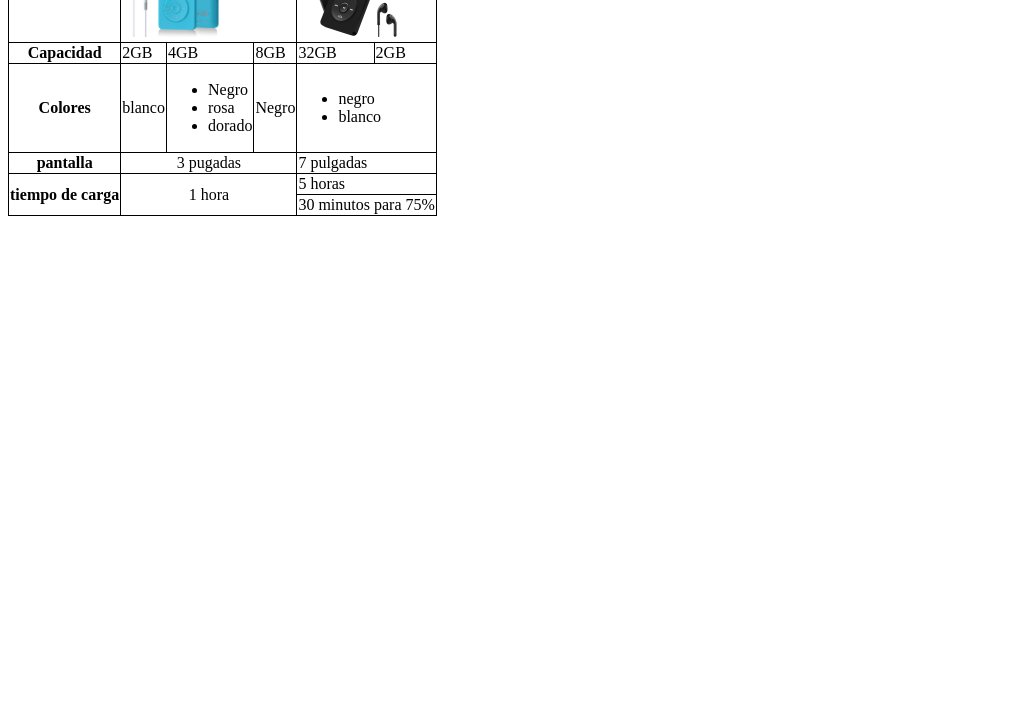
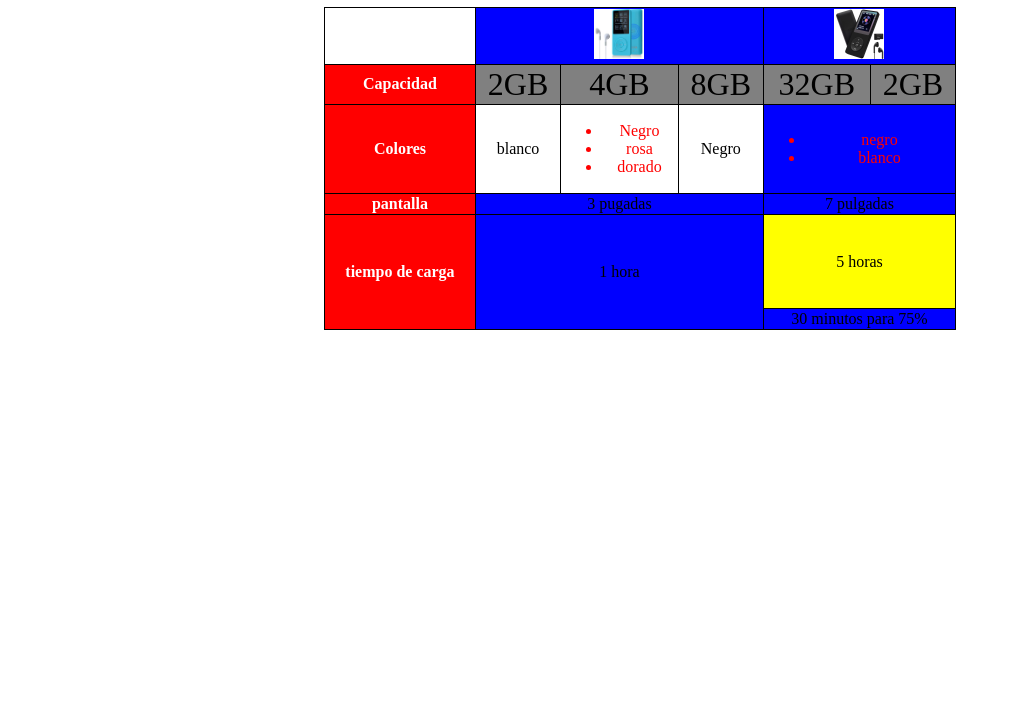
Before and after one commit to ALefga/LenguajedeMarcas22-23, a plain HTML site: page TEMA 2-HTML/listas/parte 2/listado.html in a window 1280 px wide. Shown: the part 73-800 px from the top of the page, without its empty margins (0-1011 px from the left). Drawn offline with Linux system fonts and the light colour scheme.

Commit message:
practicas

```diff
--- /dev/null
+++ b/TEMA 2-HTML/listas/parte 2/estilotabla.css
@@ -0,0 +1,37 @@
+table{
+    border-collapse:collapse;
+    margin: 0px auto;
+    width: 50%;
+}
+th,td{
+    border: 1px solid black;
+    text-align: center;
+}
+h1{
+    text-align: center;
+}
+.texto {
+    color: white;
+    background:red;
+}
+
+img {
+width: 50px;
+height: 50px;
+}
+[colspan="3"],[colspan="2"]{
+    background-color: blue;
+}
+#horas{
+padding-top: 1cm;
+padding-bottom: 1cm;
+background-color: yellow;
+}
+#colores{
+    color: red;
+}
+#gb{
+    font-size: 2em;
+    background-color: gray;
+    text-align: center;
+}
--- a/TEMA 2-HTML/listas/parte 2/listado.html
+++ b/TEMA 2-HTML/listas/parte 2/listado.html
@@ -5,58 +5,56 @@
         <meta http-equiv="X-UA-Compatible" content="IE=edge">
         <meta name="viewport" content="width=device-width, initial-scale=1.0">
         <title>tablita</title>
-        <style>
-            th,td,table{
-                border: 1px solid;
-                border-collapse:collapse;
-            }
-        </style>
+
+    <link rel="stylesheet" href="estilotabla.css">
     </head>
     <body>
+
         <table>
+            <h1>Ejercicios practico con Tablas</h1>
             <thead>
                 <tr>
                     <td></td>
-                    <td colspan="3"><img src="imagines/1.jpg" alt="foto" width="100px" height="100px"></td>
-                    <td colspan="2"><img src="imagines/2.jpg" alt="foto" width="100px" height="100px"></td>
+                    <th colspan="3"><img src="imagines/1.jpg" alt="foto" ></th>
+                    <th colspan="2"><img src="imagines/2.jpg" alt="foto" ></th>
                 </tr>
             </thead>
             <tbody>
                 <tr>
-                    <th>Capacidad</th>
-                    <td>2GB</td>
-                    <td>4GB</td>
-                    <td>8GB</td>
-                    <td>32GB</td>
-                    <td>2GB</td>
+                    <th class="texto">Capacidad</th>
+                    <td id="gb">2GB</td>
+                    <td id="gb">4GB</td>
+                    <td id="gb">8GB</td>
+                    <td id="gb">32GB</td>
+                    <td id="gb">2GB</td>
                 </tr>
                 <tr>
-                    <th>Colores</th>
+                    <th class="texto">Colores</th>
                     <td>blanco</td>
                     <td>
                         <ul>
-                            <li>Negro</li>
-                            <li>rosa</li>
-                            <li>dorado</li>
+                            <li id="colores">Negro</li>
+                            <li id="colores">rosa</li>
+                            <li id="colores">dorado</li>
                         </ul>
                     </td>
                     <td>Negro</td>
                     <td colspan="2">
                         <ul>
-                            <li>negro</li>
-                            <li>blanco</li>
+                            <li id="colores">negro</li>
+                            <li id="colores">blanco</li>
                         </ul>
                     </td>
                 </tr>
                 <tr>
-                    <th>pantalla</th>
+                    <th class="texto">pantalla</th>
                     <td colspan="3" style="text-align: center ;">3 pugadas</td>
                     <td colspan="2">7 pulgadas</td>
                 </tr>
                 <tr>
-                    <th rowspan="2">tiempo de carga</th>
+                    <th rowspan="2" class="texto">tiempo de carga</th>
                     <td colspan="3" style="text-align: center ;" rowspan="2">1 hora</td>
-                    <td colspan="2">5 horas</td>
+                    <td colspan="2" id="horas">5 horas</td>
                 </tr>
                 <tr>
 
```
Also changed, not shown: 5 other files.
